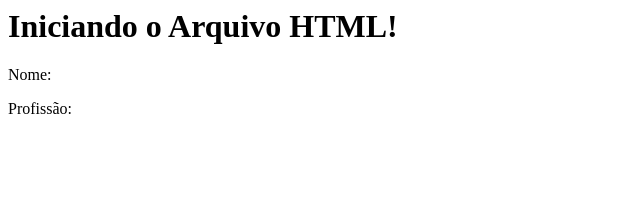
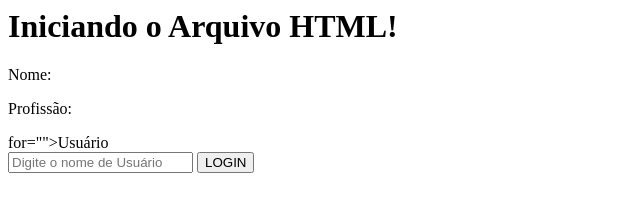
Before and after one commit to alecarlosjesus/exemplo-vj, a plain HTML site: page index.html in a window 1280 px wide. Shown: the whole page, without its empty margins (0-640 px from the left). Drawn offline with Linux system fonts and the light colour scheme.

Commit message:
adicionado o bloco de trabalho

```diff
--- a/index.html
+++ b/index.html
@@ -10,5 +10,12 @@
       <p>Nome: </p>
       <p>Profissão: </p>
     </div>
+      <!-- AQUI COMEÇA O BLOCO DE TRABALHO -->
+
+      <div>
+        <label> for="">Usuário</label><br>
+        <input type="text" placeholder="Digite o nome de Usuário">
+          <button>LOGIN</button>
+          </div>
   </body>
 </html>
```
Also changed, not shown: 1 other file.
